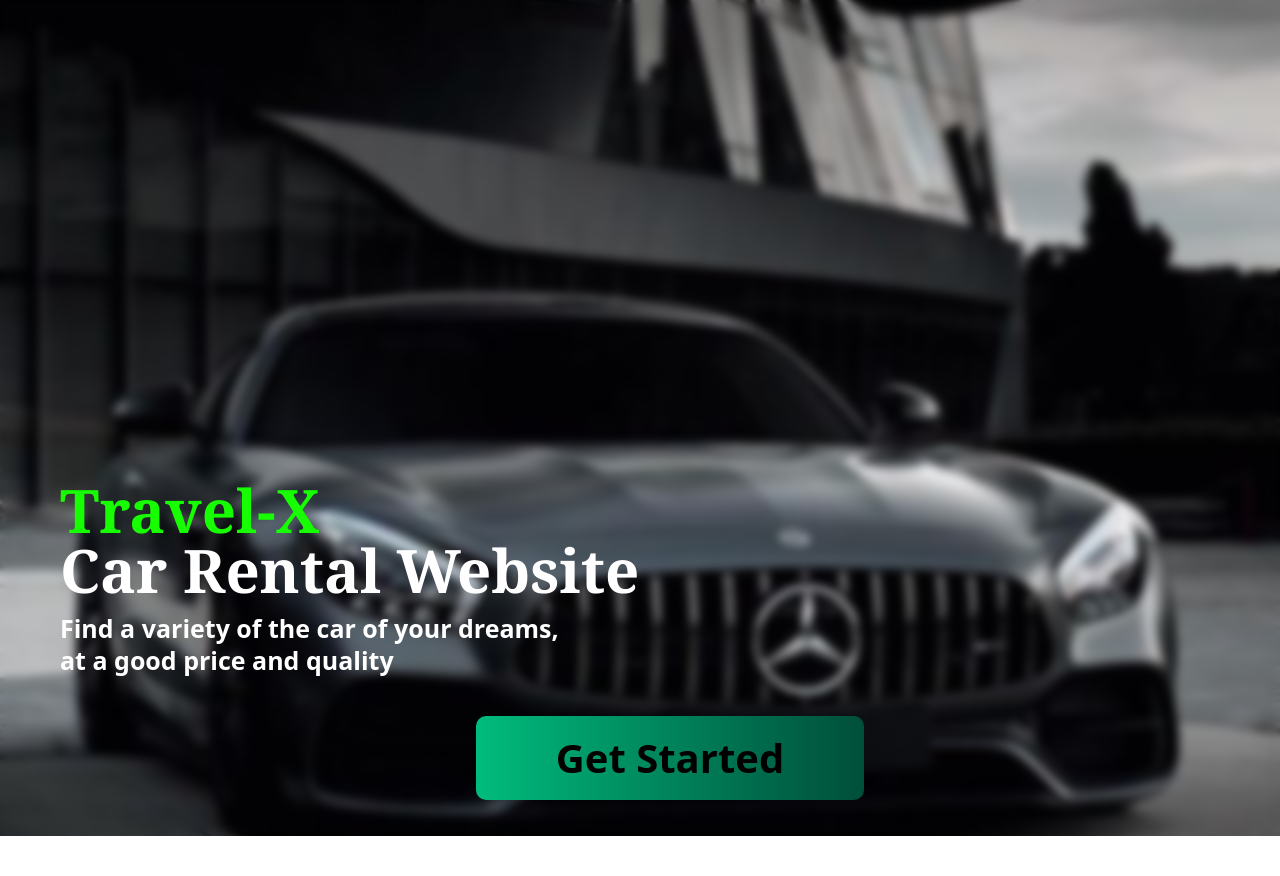
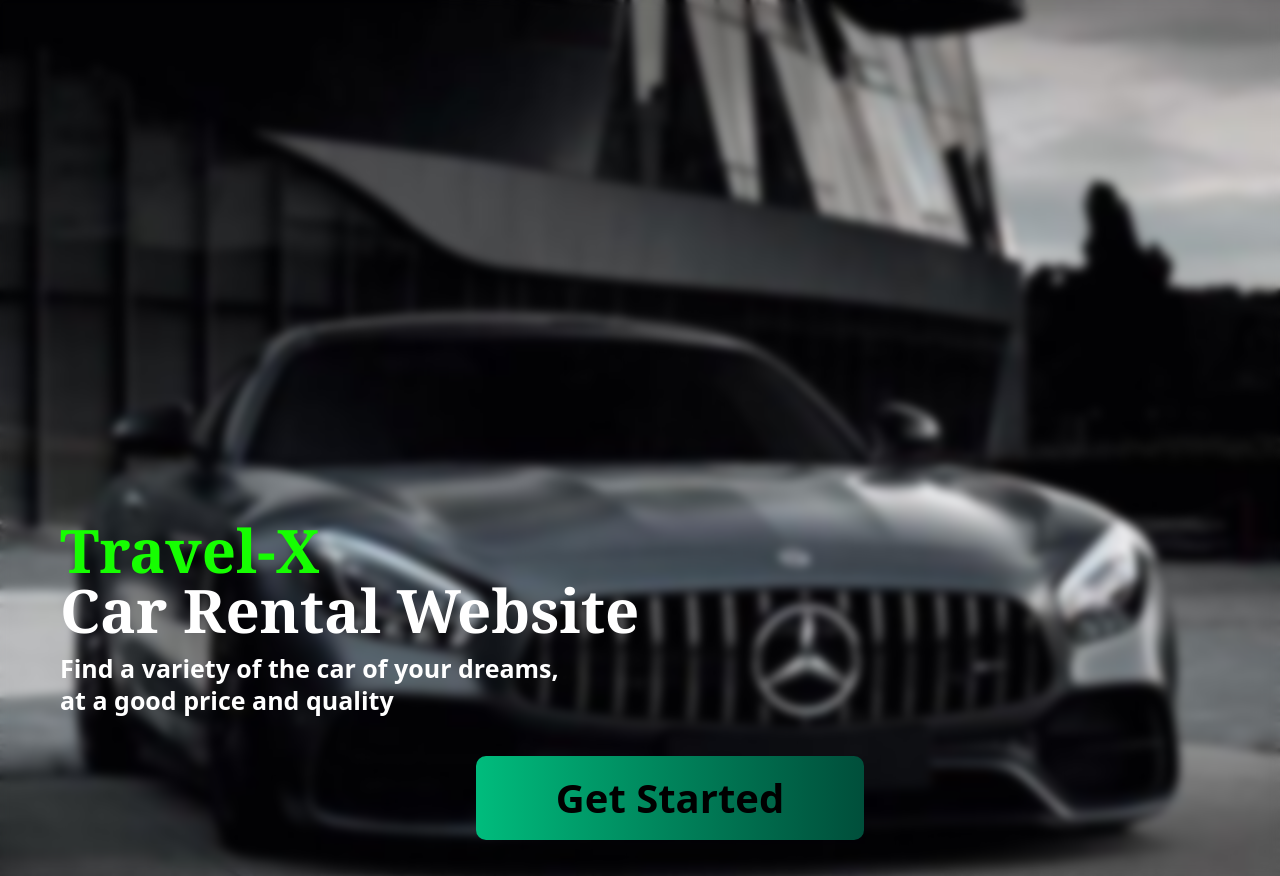
Before and after one commit to codewithfitse/CarRentalWeb---Copy---Copy, a React (Vite) app in the folder React-app/: page / in a window 1280 px wide. Before the commit the page ends 836 px from the top, so only its background shows below. Built offline with nearby package versions, Linux system fonts and the light colour scheme.

Commit message:
Update Landing Page

```diff
--- a/React-app/src/pages/Landing.jsx
+++ b/React-app/src/pages/Landing.jsx
@@ -5,7 +5,7 @@ import { Button } from "../components/Button";
 export const Landing = () => {
   return (
     <div className="w-full h-[100%] landingBg overflow-y-hidden">
-      <div className="pt-120 pl-5 lg:pl-15 pb-32 lg:pb-9 backdrop-blur-[5px]">
+      <div className="pt-130 pl-5 lg:pl-15 pb-32 lg:pb-9 backdrop-blur-[5px]">
         <h1 className="mb-3 text-[25px]/7 text-white font-serif lg:text-6xl/15 font-bold">
           <span className="text-[#16fe01]">Travel-X</span> <br />
           Car Rental Website
```
